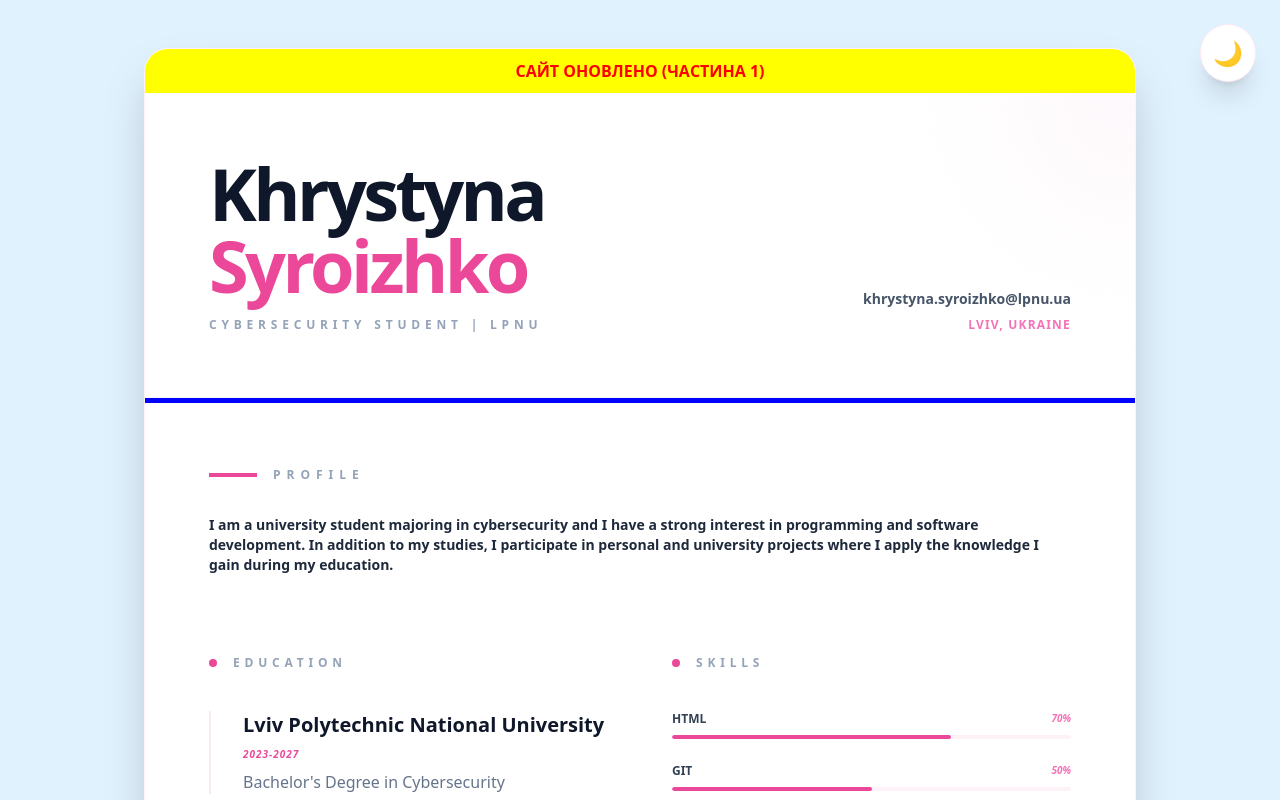
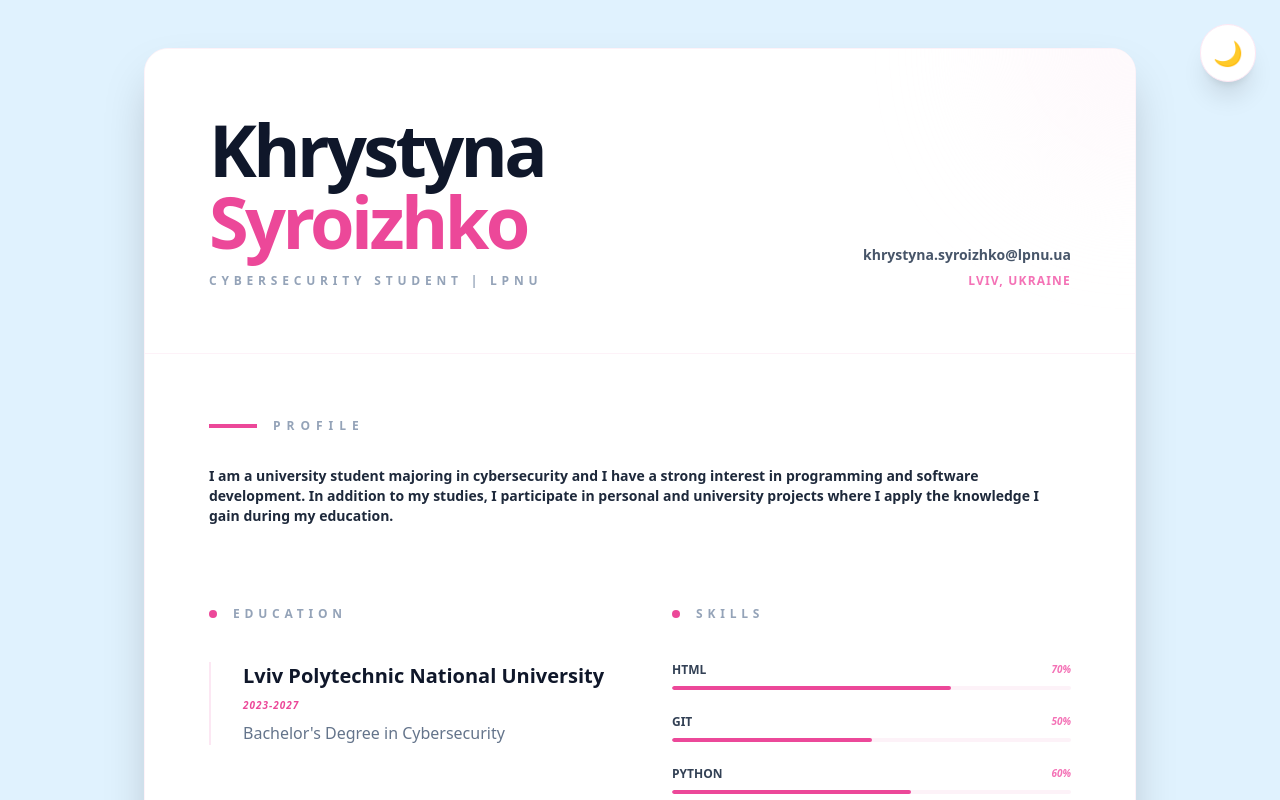
Before and after one commit to syroizhko8782/portfolio, a React (Vite) app in the folder lab2_react/: page / in a window 1280 px wide. Shown: the top 800 px of the page. Built offline with nearby package versions, Linux system fonts and the light colour scheme; no server answers; the HTML template or start-up script is replaced by a standard one.

Commit message:
Update App.jsx

```diff
--- a/lab2_react/src/App.jsx
+++ b/lab2_react/src/App.jsx
@@ -45,12 +45,9 @@ export default function App() {
           theme === 'dark' ? 'bg-slate-800 border-slate-700 shadow-none' : 'bg-white border-pink-50 shadow-2xl'
         }`}>
 
-        <div style={{ backgroundColor: 'yellow', color: 'red', textAlign: 'center', padding: '10px', fontWeight: 'bold' }}>
-  САЙТ ОНОВЛЕНО (ЧАСТИНА 1)
-</div>
-<Header />
+          <Header />
 
-<main className="p-8 md:p-16 space-y-20" style={{ borderTop: '5px solid blue' }}>
+          <main className="p-8 md:p-16 space-y-20">
             <Profile />
 
             <div className="grid grid-cols-1 md:grid-cols-2 gap-16">
```
